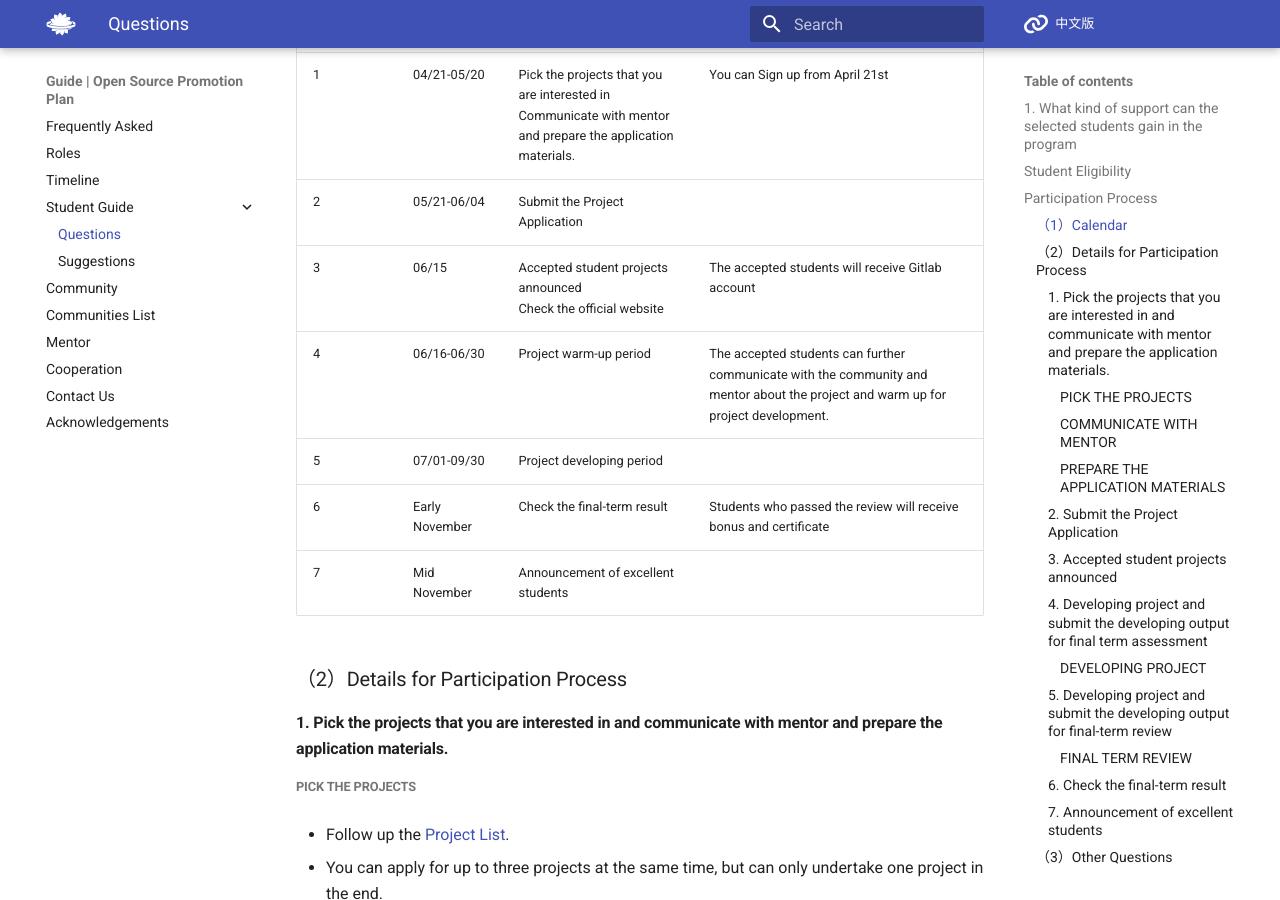
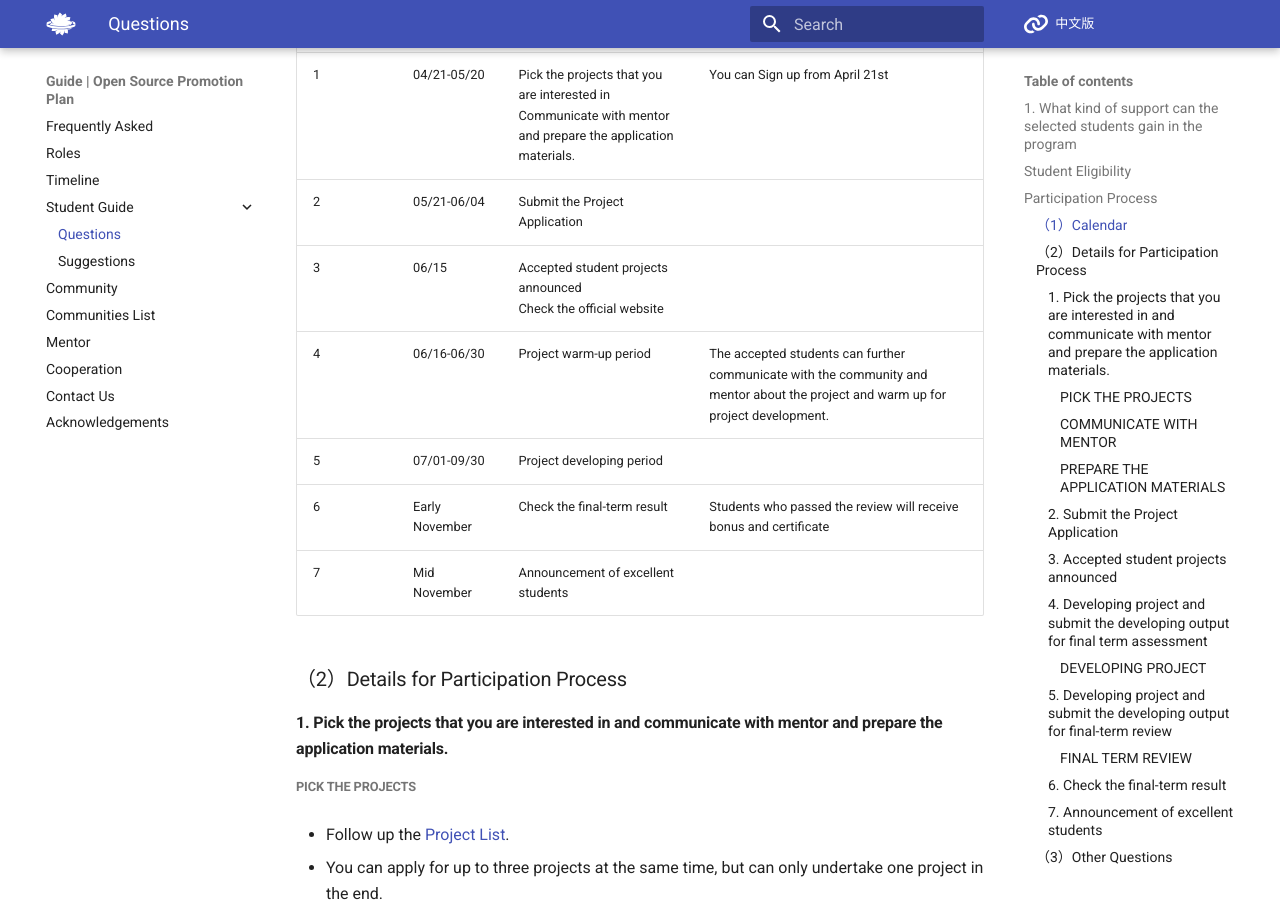
Before and after one commit to summer-ospp/help-en, an MkDocs documentation site: the page built from docs/student.md, in a window 1280 px wide and 900 px high, scrolled down 1057 px. Built offline with MkDocs 1.6.1 and Material for MkDocs 9.7.7, drawn with Linux system fonts in a browser that asks for light colours; comment, search, counter and statistics services are not loaded.

Commit message:
Update student.md

```diff
--- a/docs/student.md
+++ b/docs/student.md
@@ -36,7 +36,7 @@ Students are required to download, sign, scan and upload a signed version of the
 | --------- | -------------- | ------------------------------------------------------------ | ------------------------------------------------------------ |
 | 1         | 04/21-05/20    | Pick the projects that you are interested in<br/>Communicate with mentor and prepare the application materials. | You can Sign up from April 21st                              |
 | 2         | 05/21-06/04    | Submit the Project Application                               |                                                              |
-| 3         | 06/15          | Accepted student projects announced<br/>Check the official website | The accepted students will receive Gitlab account            |
+| 3         | 06/15          | Accepted student projects announced<br/>Check the official website |                                        |
 | 4         | 06/16-06/30    | Project warm-up period                                       | The accepted students can further communicate with the community and mentor about the project and warm up for project development.                                                             |
 | 5         | 07/01-09/30    | Project developing period                                    |                                                              |
 | 6         | Early November | Check the final-term result                                  | Students who passed the review will receive bonus and certificate |
```
